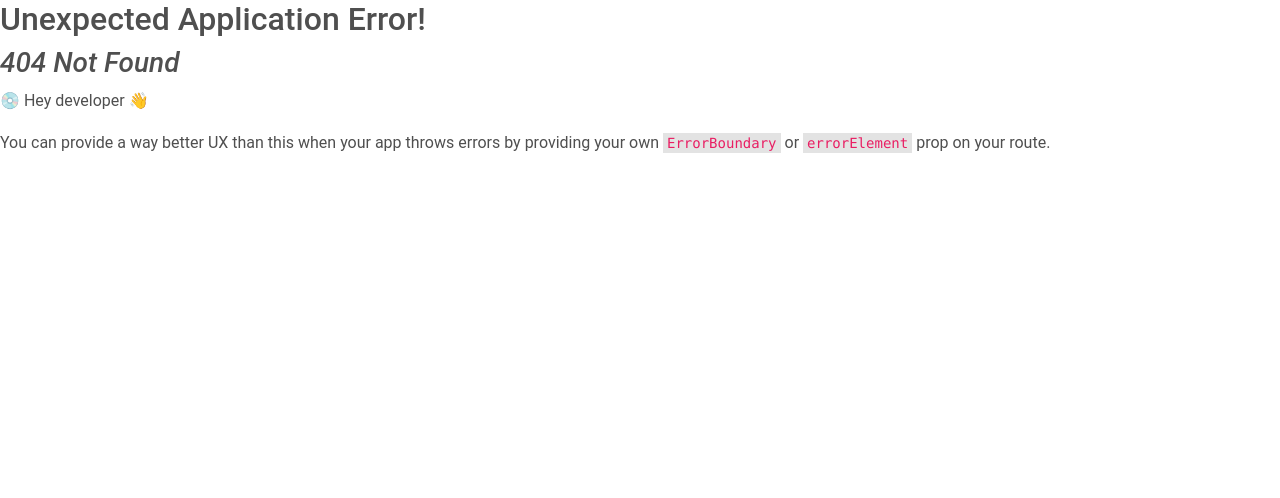
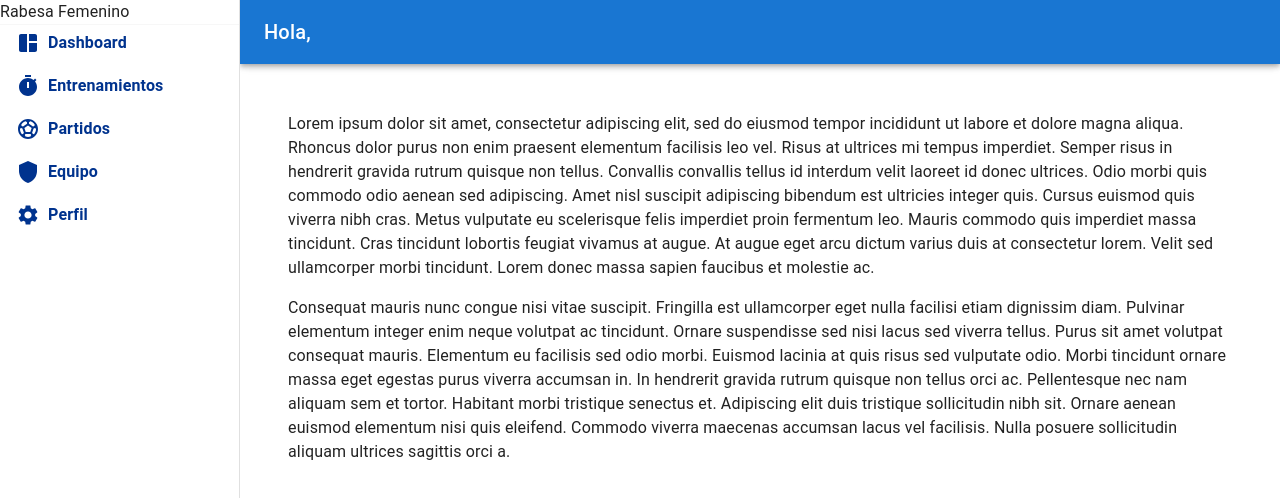
Before and after one commit to Virginiiamz/RabesaFemenino, a React (Vite) app in the folder frontend_rabesa/: page /home/dashboard in a window 1280 px wide. Before the commit this address had no page. Shown: the top 498 px of the page. Built offline with nearby package versions, Linux system fonts and the light colour scheme.

Commit message:
El menu lleva a la pagina de dashboard en React

```diff
--- /dev/null
+++ b/frontend_rabesa/src/components/Dashboard.jsx
@@ -0,0 +1,50 @@
+import { Box, Toolbar, Typography } from "@mui/material";
+
+// const drawerWidth = 240;
+
+function Dashboard() {
+  return (
+    <>
+      <Box
+        component="main"
+        sx={{
+          flexGrow: 1,
+          p: 3,
+        }}
+      >
+        <Toolbar />
+        <Typography sx={{ marginBottom: 2 }}>
+          Lorem ipsum dolor sit amet, consectetur adipiscing elit, sed do
+          eiusmod tempor incididunt ut labore et dolore magna aliqua. Rhoncus
+          dolor purus non enim praesent elementum facilisis leo vel. Risus at
+          ultrices mi tempus imperdiet. Semper risus in hendrerit gravida rutrum
+          quisque non tellus. Convallis convallis tellus id interdum velit
+          laoreet id donec ultrices. Odio morbi quis commodo odio aenean sed
+          adipiscing. Amet nisl suscipit adipiscing bibendum est ultricies
+          integer quis. Cursus euismod quis viverra nibh cras. Metus vulputate
+          eu scelerisque felis imperdiet proin fermentum leo. Mauris commodo
+          quis imperdiet massa tincidunt. Cras tincidunt lobortis feugiat
+          vivamus at augue. At augue eget arcu dictum varius duis at consectetur
+          lorem. Velit sed ullamcorper morbi tincidunt. Lorem donec massa sapien
+          faucibus et molestie ac.
+        </Typography>
+        <Typography sx={{ marginBottom: 2 }}>
+          Consequat mauris nunc congue nisi vitae suscipit. Fringilla est
+          ullamcorper eget nulla facilisi etiam dignissim diam. Pulvinar
+          elementum integer enim neque volutpat ac tincidunt. Ornare suspendisse
+          sed nisi lacus sed viverra tellus. Purus sit amet volutpat consequat
+          mauris. Elementum eu facilisis sed odio morbi. Euismod lacinia at quis
+          risus sed vulputate odio. Morbi tincidunt ornare massa eget egestas
+          purus viverra accumsan in. In hendrerit gravida rutrum quisque non
+          tellus orci ac. Pellentesque nec nam aliquam sem et tortor. Habitant
+          morbi tristique senectus et. Adipiscing elit duis tristique
+          sollicitudin nibh sit. Ornare aenean euismod elementum nisi quis
+          eleifend. Commodo viverra maecenas accumsan lacus vel facilisis. Nulla
+          posuere sollicitudin aliquam ultrices sagittis orci a.
+        </Typography>
+      </Box>
+    </>
+  );
+}
+
+export default Dashboard;
--- a/frontend_rabesa/src/components/Home.jsx
+++ b/frontend_rabesa/src/components/Home.jsx
@@ -1,20 +1,23 @@
 import { Outlet } from "react-router";
-
-/**
- * Componente de la página principal.
- * Muestra el menú y el contenido de las rutas hijas.
- * @returns {JSX.Element} - Componente de la página principal.
- */
-
 import Menu from "./Menu";
+import { Box } from "@mui/material";
 
 function Home() {
-
   return (
-    <>
-      <Menu />
-      <Outlet />
-    </>
+    <Box sx={{ display: "flex" }}>
+      <Menu /> {/* Menú lateral */}
+      <Box
+        component="main"
+        sx={{
+          flexGrow: 1,
+          p: 3,
+          width: "100%", // Ocupa todo el ancho
+          marginLeft: 0, // Elimina el margen izquierdo
+        }}
+      >
+        <Outlet /> {/* Contenido principal */}
+      </Box>
+    </Box>
   );
 }
 
--- a/frontend_rabesa/src/components/Login.jsx
+++ b/frontend_rabesa/src/components/Login.jsx
@@ -32,7 +32,7 @@
 
         alert(data.mensaje);
         setUser(data.datos);
-        navigate("home"); // Redirige tras el login exitoso
+        navigate("/home/dashboard"); // Redirige tras el login exitoso
       } else {
         alert(data.mensaje);
         // setErrors({ apiError: data.mensaje || "Credenciales incorrectas." });
--- a/frontend_rabesa/src/components/Prueba.jsx
+++ /dev/null
@@ -1,9 +0,0 @@
-function Prueba() {
-    return(
-        <>
-            <h1>Esto es una prueba</h1>
-        </>
-    )
-}
-
-export default Prueba;
--- a/frontend_rabesa/src/main.jsx
+++ b/frontend_rabesa/src/main.jsx
@@ -5,7 +5,7 @@
 import "mdb-react-ui-kit/dist/css/mdb.min.css";
 import Login from "./components/Login";
 import Home from "./components/Home";
-import Prueba from "./components/Prueba";
+import Dashboard from "./components/Dashboard";
 // import PaginaError from "./pages/PaginaError";
 
 let router = createBrowserRouter([
@@ -19,8 +19,8 @@
     element: <Home />,
     children: [
     {
-      path: "prueba",
-      element: <Prueba />
+      path: "dashboard",
+      element: <Dashboard />
     },
   ],
   },
```
